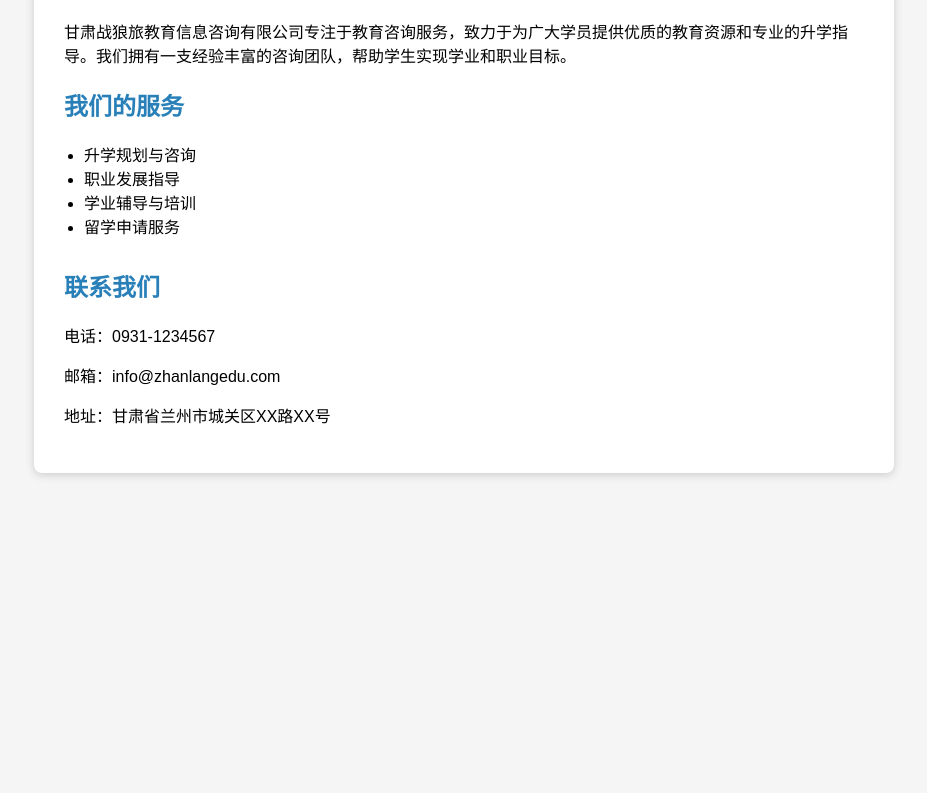
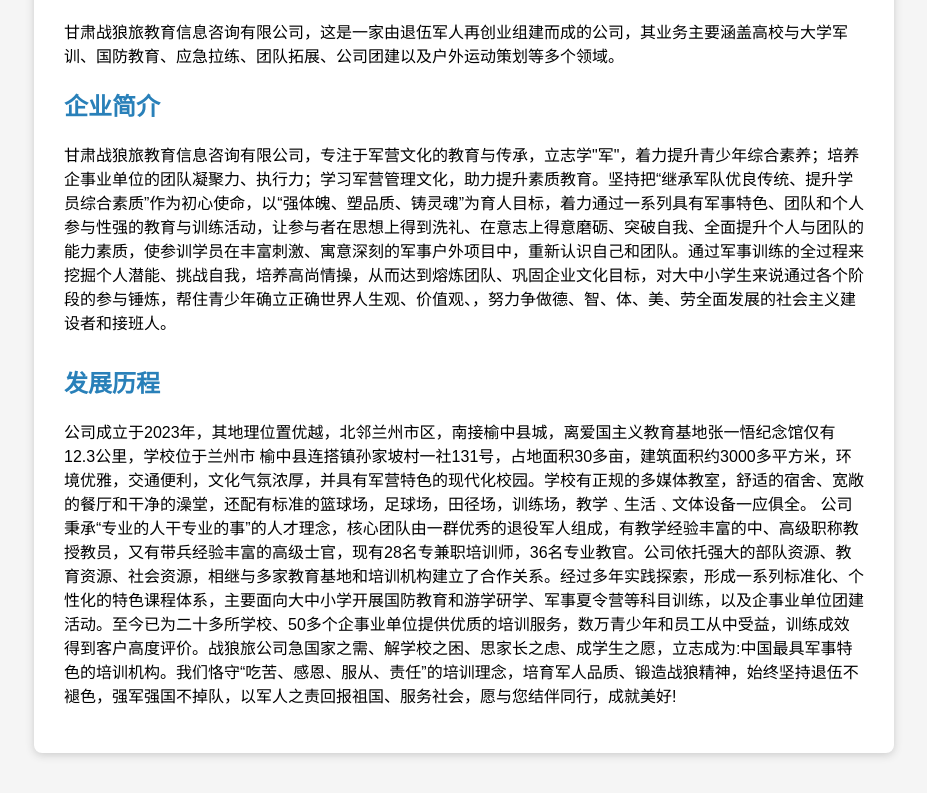
Before and after one commit to ccc226/zlweb, a website built with webpack: page mian.html in a window 1280 px wide. Shown: the part 140-933 px from the top of the page, without its empty margins (176-1103 px from the left). Before the commit the page ends 800 px from the top, so only its background shows below. Built offline with nearby package versions, Linux system fonts and the light colour scheme.

Commit message:
Add files via upload

```diff
--- a/mian.html
+++ b/mian.html
@@ -16,20 +16,18 @@
 <div class="container">
   <h1>甘肃战狼旅教育信息咨询有限公司</h1>
   <p>
-    甘肃战狼旅教育信息咨询有限公司专注于教育咨询服务，致力于为广大学员提供优质的教育资源和专业的升学指导。我们拥有一支经验丰富的咨询团队，帮助学生实现学业和职业目标。
+    甘肃战狼旅教育信息咨询有限公司，这是一家由退伍军人再创业组建而成的公司，其业务主要涵盖高校与大学军训、国防教育、应急拉练、团队拓展、公司团建以及户外运动策划等多个领域。
   </p>
-  <h2>我们的服务</h2>
-  <ul>
-    <li>升学规划与咨询</li>
-    <li>职业发展指导</li>
-    <li>学业辅导与培训</li>
-    <li>留学申请服务</li>
-  </ul>
+  <h2>企业简介</h2>
+<p>
+  甘肃战狼旅教育信息咨询有限公司，专注于军营文化的教育与传承，立志学"军"，着力提升青少年综合素养；培养企事业单位的团队凝聚力、执行力；学习军营管理文化，助力提升素质教育。坚持把“继承军队优良传统、提升学员综合素质”作为初心使命，以“强体魄、塑品质、铸灵魂”为育人目标，着力通过一系列具有军事特色、团队和个人参与性强的教育与训练活动，让参与者在思想上得到洗礼、在意志上得意磨砺、突破自我、全面提升个人与团队的能力素质，使参训学员在丰富刺激、寓意深刻的军事户外项目中，重新认识自己和团队。通过军事训练的全过程来挖掘个人潜能、挑战自我，培养高尚情操，从而达到熔炼团队、巩固企业文化目标，对大中小学生来说通过各个阶段的参与锤炼，帮住青少年确立正确世界人生观、价值观、，努力争做德、智、体、美、劳全面发展的社会主义建设者和接班人。
+</p>
   <div class="contact">
-    <h2>联系我们</h2>
-    <p>电话：0931-1234567</p>
-    <p>邮箱：info@zhanlangedu.com</p>
-    <p>地址：甘肃省兰州市城关区XX路XX号</p>
+    <h2>发展历程</h2>
+    <p>公司成立于2023年，其地理位置优越，北邻兰州市区，南接榆中县城，离爱国主义教育基地张一悟纪念馆仅有12.3公里，学校位于兰州市 榆中县连搭镇孙家坡村一社131号，占地面积30多亩，建筑面积约3000多平方米，环境优雅，交通便利，文化气氛浓厚，并具有军营特色的现代化校园。学校有正规的多媒体教室，舒适的宿舍、宽敞的餐厅和干净的澡堂，还配有标准的篮球场，足球场，田径场，训练场，教学﹑生活﹑文体设备一应俱全。
+      公司秉承“专业的人干专业的事”的人才理念，核心团队由一群优秀的退役军人组成，有教学经验丰富的中、高级职称教授教员，又有带兵经验丰富的高级士官，现有28名专兼职培训师，36名专业教官。公司依托强大的部队资源、教育资源、社会资源，相继与多家教育基地和培训机构建立了合作关系。经过多年实践探索，形成一系列标准化、个性化的特色课程体系，主要面向大中小学开展国防教育和游学研学、军事夏令营等科目训练，以及企事业单位团建活动。至今已为二十多所学校、50多个企事业单位提供优质的培训服务，数万青少年和员工从中受益，训练成效得到客户高度评价。战狼旅公司急国家之需、解学校之困、思家长之虑、成学生之愿，立志成为:中国最具军事特色的培训机构。我们恪守“吃苦、感恩、服从、责任”的培训理念，培育军人品质、锻造战狼精神，始终坚持退伍不褪色，强军强国不掉队，以军人之责回报祖国、服务社会，愿与您结伴同行，成就美好!
+    </p>
+
   </div>
 </div>
 </body>
```
